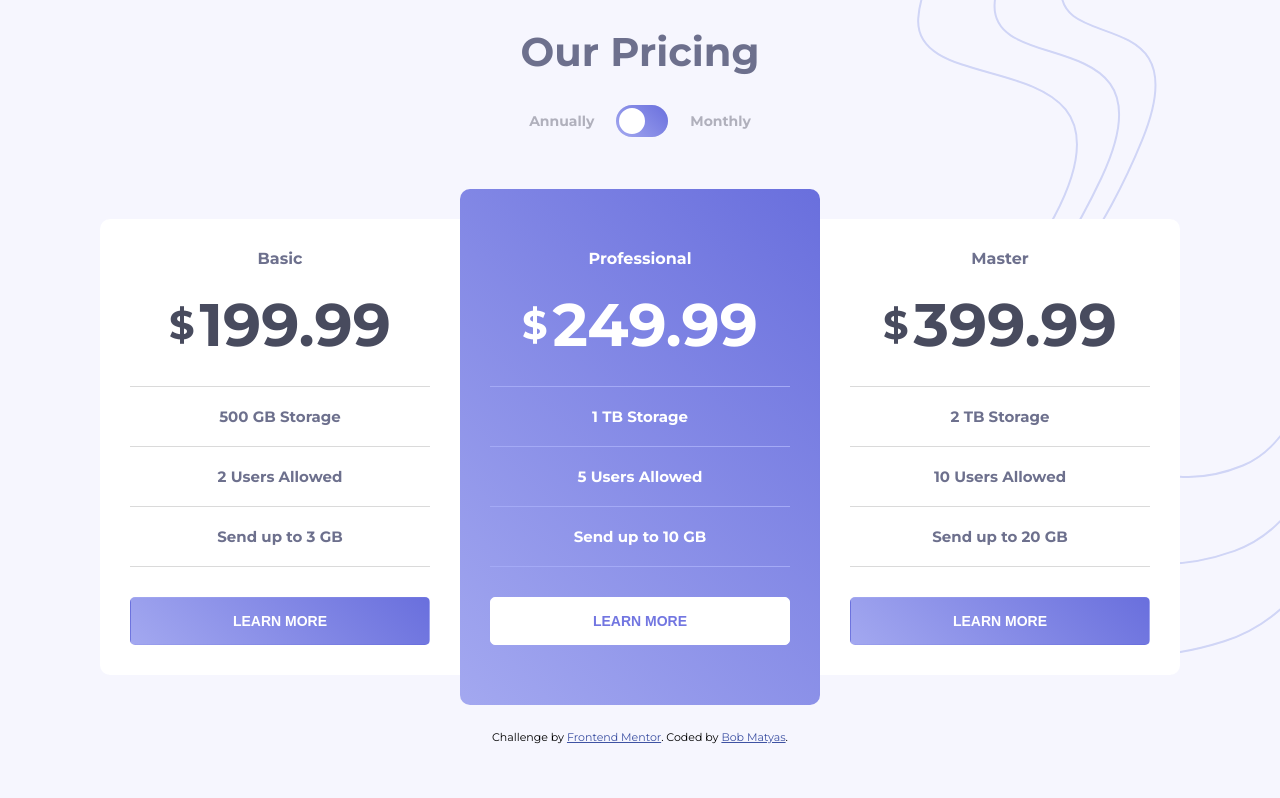
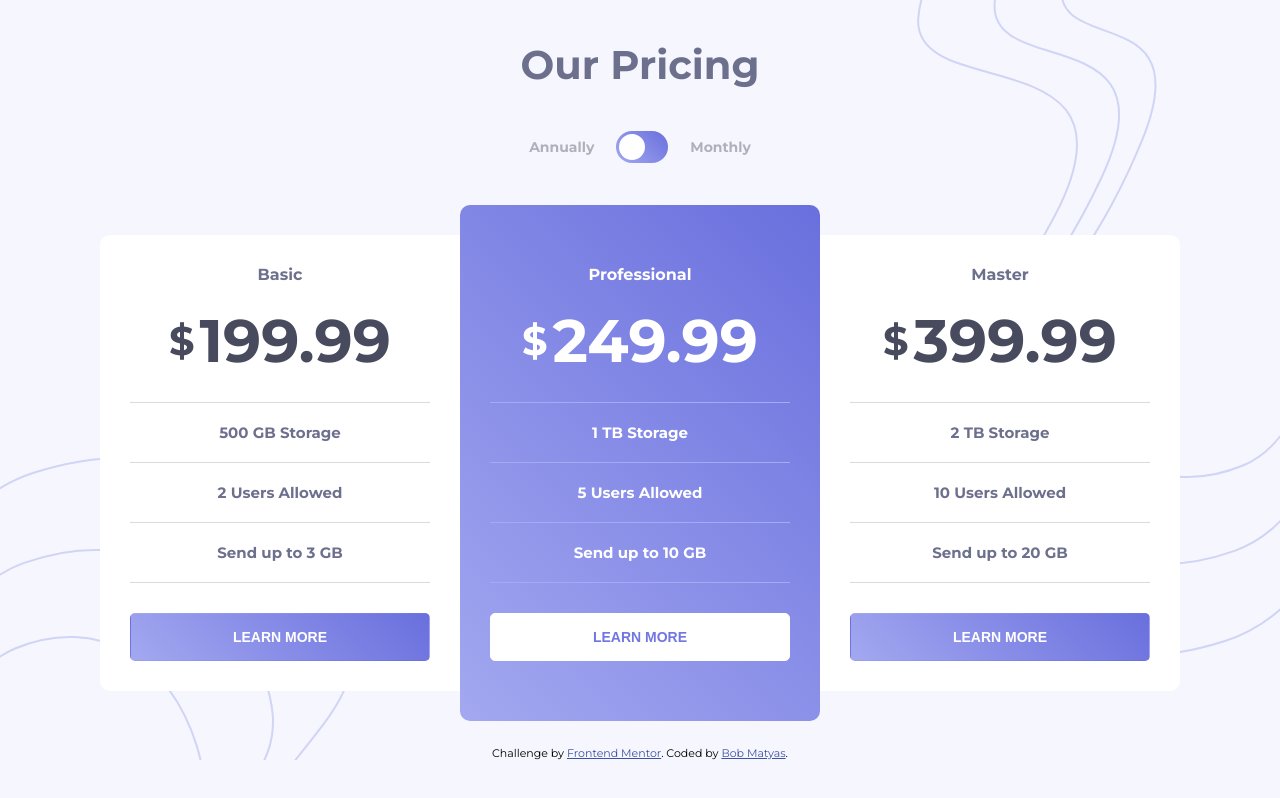
Before and after one commit to bobmatyas/fm-pricing-component, a plain HTML site: page index.html in a window 1280 px wide. Drawn offline with Linux system fonts and the light colour scheme.

Commit message:
updated background images

```diff
--- a/styles.css
+++ b/styles.css
@@ -19,12 +19,17 @@ html {
 }
 
 body {
-    background: var(--very-light-gray) url('images/bg-top.svg') no-repeat top right;
+    background: var(--very-light-gray) url('images/bg-top.svg') no-repeat;
+    background-position: 160% top;
+    background-size: 50%;
+    box-sizing: border-box;
+    margin: 0;
 }
 
 .pricing__header {
     color: var(--blue-gray);
     font-size: 4rem;
+    margin: 4rem auto 3rem auto;
     text-align: center;
 }
 
@@ -135,7 +140,7 @@ body {
     display: flex;
     list-style-type: none;
     justify-content: center;
-    margin: 25px 0 50px 0;
+    margin: 4rem auto;
     padding: 0;
     text-align: center;
 }
@@ -197,6 +202,10 @@ body {
 
 @media (min-width: 960px) {
 
+  body {
+    background: url('images/bg-top.svg') no-repeat top right, var(--very-light-gray)  url('images/bg-bottom.svg') no-repeat bottom left;
+}
+
   .pricing__container {
     align-items: center;
     display: flex;
```
